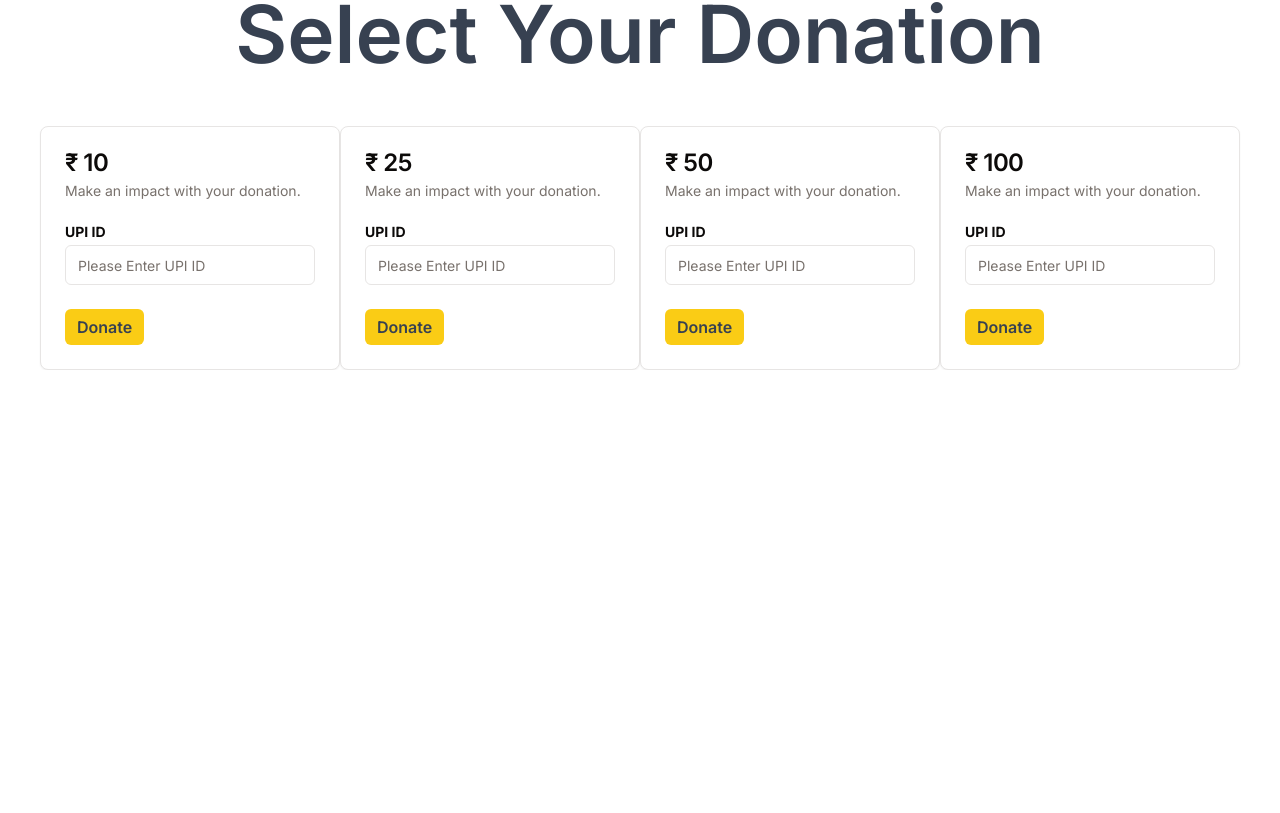
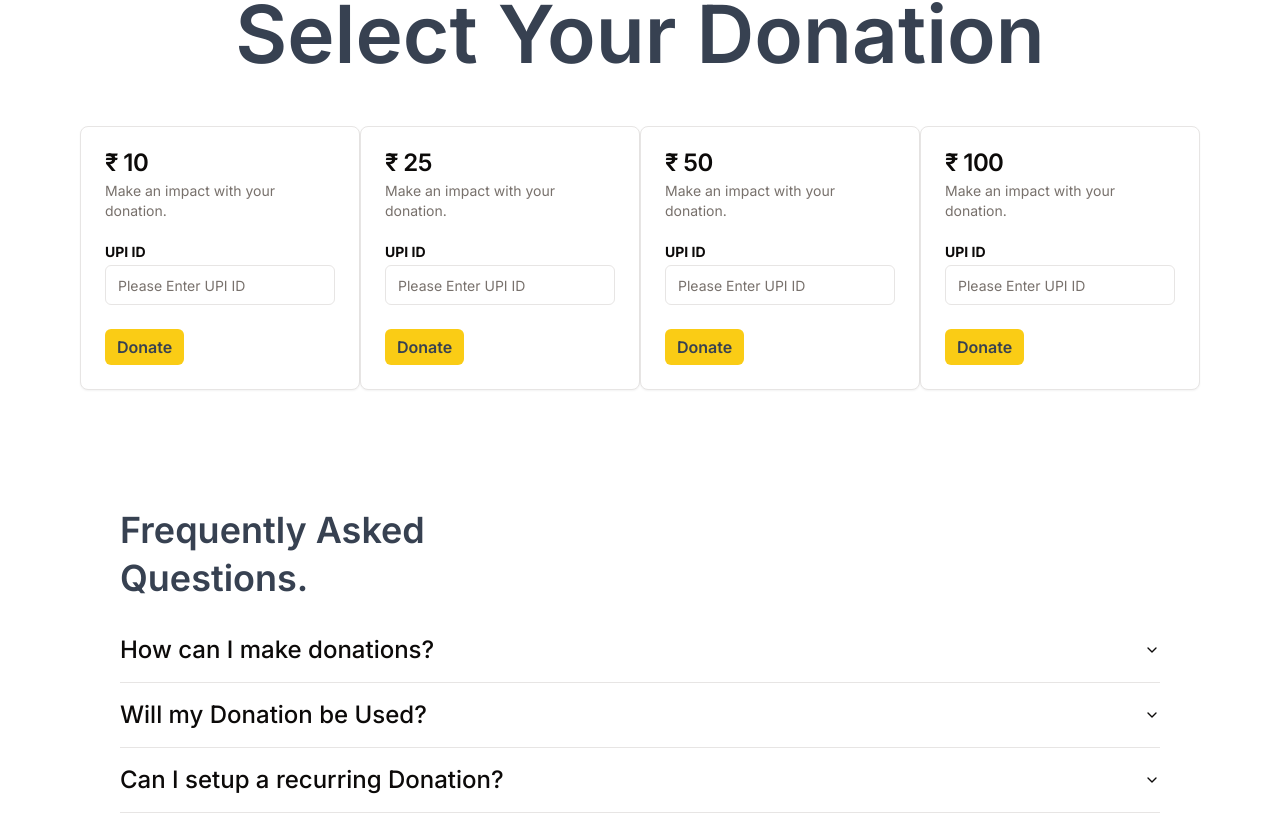
Before and after one commit to fizasayyed/betterworld, a Next.js app in the folder frontend/: page / in a window 1280 px wide. Shown: the part 796-1609 px from the top of the page. Before the commit the page ends 1166 px from the top, so only its background shows below. Built offline with nearby package versions, Linux system fonts and the light colour scheme.

Commit message:
FAQ section added

```diff
--- a/frontend/package.json
+++ b/frontend/package.json
@@ -9,6 +9,7 @@
     "lint": "next lint"
   },
   "dependencies": {
+    "@radix-ui/react-accordion": "^1.2.0",
     "@radix-ui/react-aspect-ratio": "^1.1.0",
     "@radix-ui/react-label": "^2.1.0",
     "@radix-ui/react-menubar": "^1.1.1",
--- a/frontend/src/components/donation/donation.tsx
+++ b/frontend/src/components/donation/donation.tsx
@@ -1,3 +1,4 @@
+/* eslint-disable react/no-unescaped-entities */
 import * as React from "react";
 import { Button } from "@/components/ui/button";
 import {
@@ -10,6 +11,12 @@
 } from "@/components/ui/card";
 import { Input } from "@/components/ui/input";
 import { Label } from "@/components/ui/label";
+import {
+    Accordion,
+    AccordionContent,
+    AccordionItem,
+    AccordionTrigger,
+} from "@/components/ui/accordion"
 
 export default function Donation() {
     return (
@@ -19,7 +26,7 @@
                     Select Your Donation
                 </p>
             </div>
-            <div className="flex justify-between mt-8 w-full max-w-8xl">
+            <div className="flex justify-between px-10 mt-8 w-full max-w-8xl">
                 {[10, 25, 50, 100].map((amount) => (
                     <Card key={amount} className="w-[350px]">
                         <CardHeader>
@@ -42,6 +49,31 @@
                     </Card>
                 ))}
             </div>
+            <div className="w-full max-w-8xl mt-10 px-20">
+                <Accordion type="single" collapsible className="font-semibold text-2xl mt-20 w-full max-w-8xl">
+                    <p className="w-full text-4xl mb-2 fonts-extrabold text-gray-700">Frequently Asked</p>
+                    <p className="w-full text-4xl mb-5 fonts-extrabold text-gray-700">Questions.</p>
+                    <AccordionItem value="item-1">
+                        <AccordionTrigger>How can I make donations?</AccordionTrigger>
+                        <AccordionContent>
+                            Yes. It adheres to the WAI-ARIA design pattern.
+                        </AccordionContent>
+                    </AccordionItem>
+                    <AccordionItem value="item-2">
+                        <AccordionTrigger>Will my Donation be Used?</AccordionTrigger>
+                        <AccordionContent>
+                            Yes. It comes with default styles that matches the other
+                            components&apos; aesthetic.
+                        </AccordionContent>
+                    </AccordionItem>
+                    <AccordionItem value="item-3">
+                        <AccordionTrigger>Can I setup a recurring Donation?</AccordionTrigger>
+                        <AccordionContent>
+                            Yes. It's animated by default, but you can disable it if you prefer.
+                        </AccordionContent>
+                    </AccordionItem>
+                </Accordion>
+            </div>
         </div>
     );
 }
--- /dev/null
+++ b/frontend/src/components/ui/accordion.tsx
@@ -0,0 +1,58 @@
+"use client"
+
+import * as React from "react"
+import * as AccordionPrimitive from "@radix-ui/react-accordion"
+import { ChevronDown } from "lucide-react"
+
+import { cn } from "@/lib/utils"
+
+const Accordion = AccordionPrimitive.Root
+
+const AccordionItem = React.forwardRef<
+  React.ElementRef<typeof AccordionPrimitive.Item>,
+  React.ComponentPropsWithoutRef<typeof AccordionPrimitive.Item>
+>(({ className, ...props }, ref) => (
+  <AccordionPrimitive.Item
+    ref={ref}
+    className={cn("border-b", className)}
+    {...props}
+  />
+))
+AccordionItem.displayName = "AccordionItem"
+
+const AccordionTrigger = React.forwardRef<
+  React.ElementRef<typeof AccordionPrimitive.Trigger>,
+  React.ComponentPropsWithoutRef<typeof AccordionPrimitive.Trigger>
+>(({ className, children, ...props }, ref) => (
+  <AccordionPrimitive.Header className="flex">
+    <AccordionPrimitive.Trigger
+      ref={ref}
+      className={cn(
+        "flex flex-1 items-center justify-between py-4 font-medium transition-all hover:underline [&[data-state=open]>svg]:rotate-180",
+        className
+      )}
+      {...props}
+    >
+      {children}
+      <ChevronDown className="h-4 w-4 shrink-0 transition-transform duration-200" />
+    </AccordionPrimitive.Trigger>
+  </AccordionPrimitive.Header>
+))
+AccordionTrigger.displayName = AccordionPrimitive.Trigger.displayName
+
+const AccordionContent = React.forwardRef<
+  React.ElementRef<typeof AccordionPrimitive.Content>,
+  React.ComponentPropsWithoutRef<typeof AccordionPrimitive.Content>
+>(({ className, children, ...props }, ref) => (
+  <AccordionPrimitive.Content
+    ref={ref}
+    className="overflow-hidden text-sm transition-all data-[state=closed]:animate-accordion-up data-[state=open]:animate-accordion-down"
+    {...props}
+  >
+    <div className={cn("pb-4 pt-0", className)}>{children}</div>
+  </AccordionPrimitive.Content>
+))
+
+AccordionContent.displayName = AccordionPrimitive.Content.displayName
+
+export { Accordion, AccordionItem, AccordionTrigger, AccordionContent }
```
Also changed, not shown: 1 other file (tests, documents, lock files or other folders).
